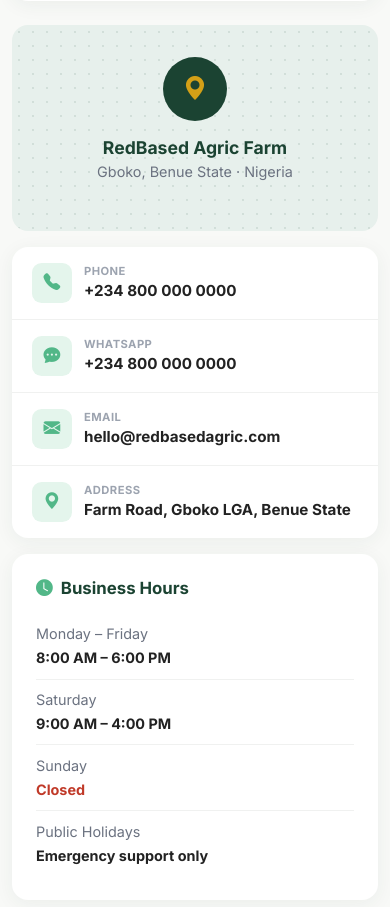
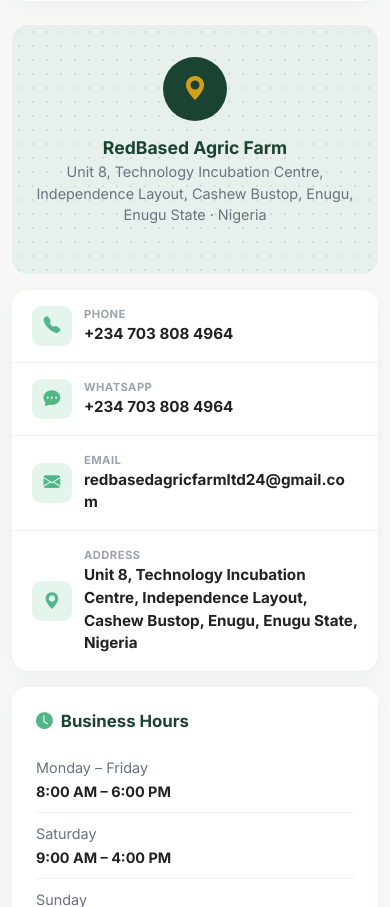
Before and after one commit to nnamdiindu/RedBasedAgric-Farms, a FastAPI app: page /contact in a window 390 px wide. Shown: the part 1147-2054 px from the top of the page. Run offline with FastAPI, Linux system fonts and the light colour scheme.

Commit message:
add correct address and phone number

```diff
--- a/templates/contact.html
+++ b/templates/contact.html
@@ -31,7 +31,7 @@
                     <h2 class="contact-card-title">Send us a message</h2>
                     <p class="contact-card-subtitle">We typically reply within 2 business hours</p>
 
-                    <form class="contact-form" novalidate>
+                    <form class="contact-form" method="post" action="/contact" novalidate>
                         <div class="row g-3">
                             <div class="col-sm-6">
                                 <label for="contactName" class="form-label-custom">Full Name</label>
@@ -77,7 +77,7 @@
                         <i class="bi bi-geo-alt-fill"></i>
                     </div>
                     <h3 class="contact-location-name">RedBased Agric Farm</h3>
-                    <p class="contact-location-sub">Gboko, Benue State &middot; Nigeria</p>
+                    <p class="contact-location-sub">Unit 8, Technology Incubation Centre, Independence Layout, Cashew Bustop, Enugu, Enugu State &middot; Nigeria</p>
                 </div>
 
                 <div class="contact-details-card">
@@ -85,28 +85,28 @@
                         <div class="contact-detail-icon"><i class="bi bi-telephone-fill"></i></div>
                         <div class="contact-detail-text">
                             <span class="contact-detail-label">Phone</span>
-                            <span class="contact-detail-value">+234 800 000 0000</span>
+                            <span class="contact-detail-value">+234 703 808 4964</span>
                         </div>
                     </div>
                     <div class="contact-detail-row">
                         <div class="contact-detail-icon"><i class="bi bi-chat-dots-fill"></i></div>
                         <div class="contact-detail-text">
                             <span class="contact-detail-label">WhatsApp</span>
-                            <span class="contact-detail-value">+234 800 000 0000</span>
+                            <span class="contact-detail-value">+234 703 808 4964</span>
                         </div>
                     </div>
                     <div class="contact-detail-row">
                         <div class="contact-detail-icon"><i class="bi bi-envelope-fill"></i></div>
                         <div class="contact-detail-text">
                             <span class="contact-detail-label">Email</span>
-                            <span class="contact-detail-value">hello@redbasedagric.com</span>
+                            <span class="contact-detail-value">redbasedagricfarmltd24@gmail.com</span>
                         </div>
                     </div>
                     <div class="contact-detail-row">
                         <div class="contact-detail-icon"><i class="bi bi-geo-alt-fill"></i></div>
                         <div class="contact-detail-text">
                             <span class="contact-detail-label">Address</span>
-                            <span class="contact-detail-value">Farm Road, Gboko LGA, Benue State</span>
+                            <span class="contact-detail-value">Unit 8, Technology Incubation Centre, Independence Layout, Cashew Bustop, Enugu, Enugu State, Nigeria</span>
                         </div>
                     </div>
                 </div>
```
